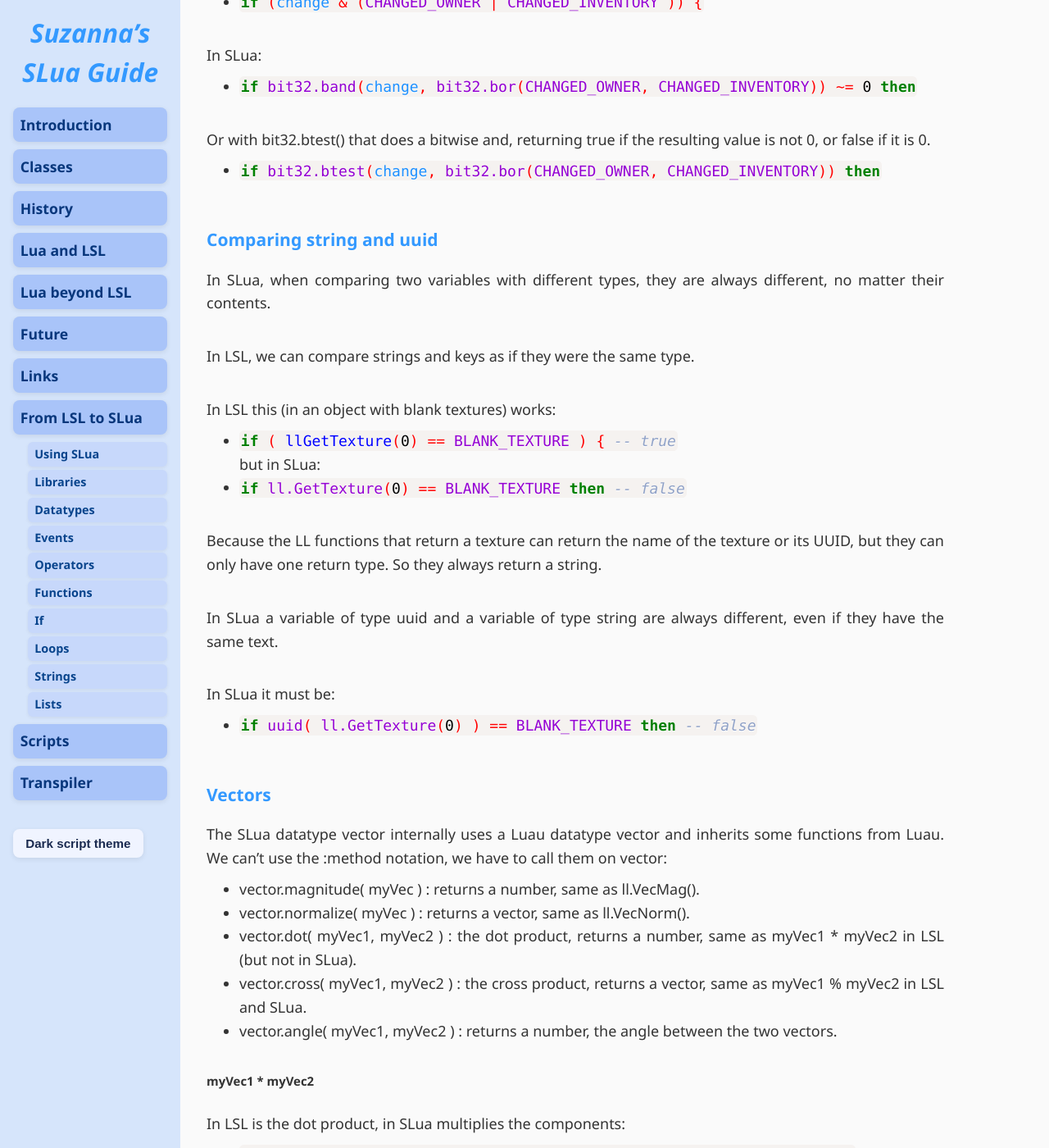
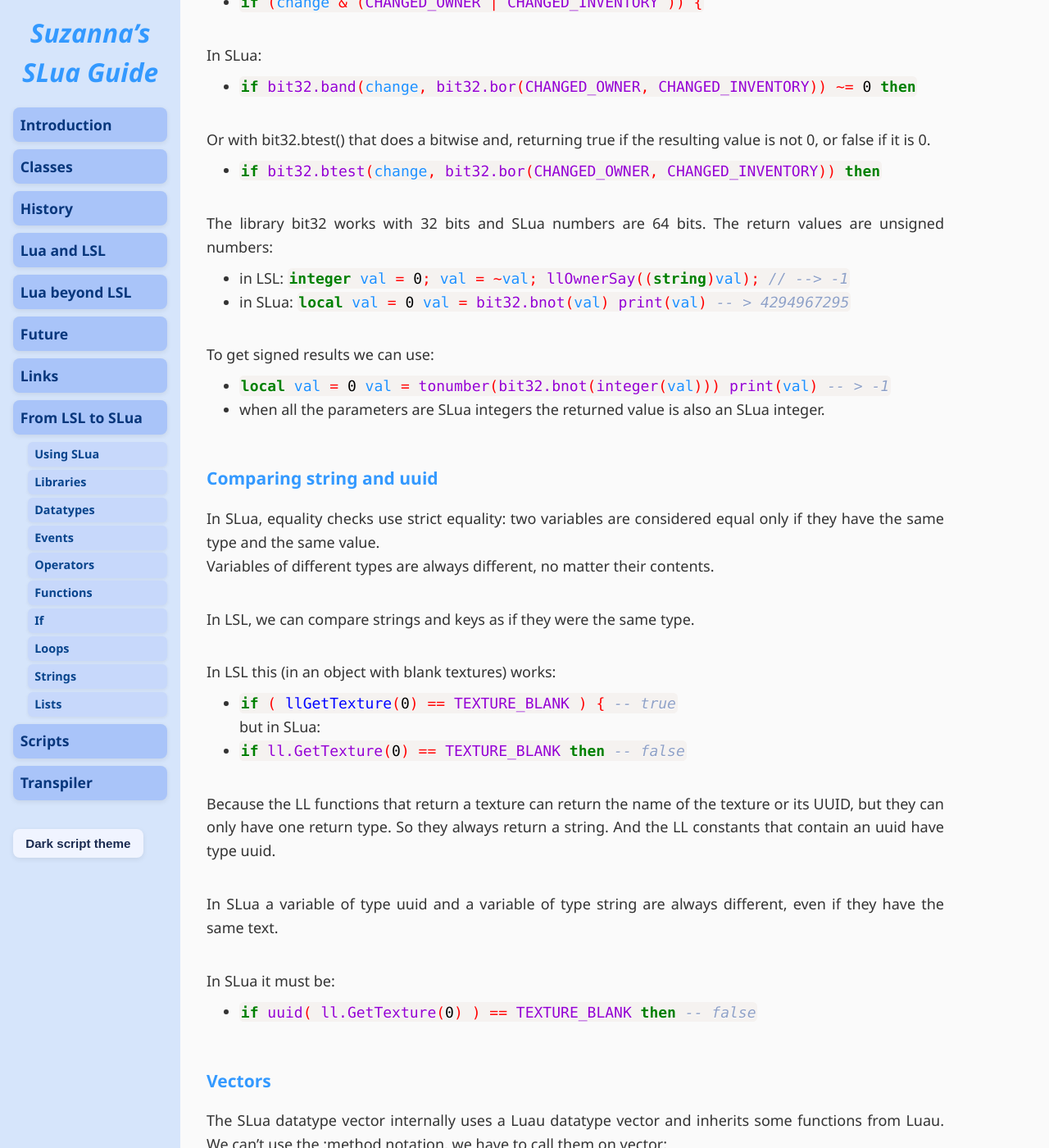
Before and after one commit to Suzanna-Linn/slua, a Jekyll site: the page built from docs/moving-operators.md, in a window 1280 px wide and 1400 px high, scrolled down 4265 px. Shown: the whole window at 82% size. Built offline with Jekyll 4.4.1, drawn with Linux system fonts in a browser that asks for light colours; nearby versions of some CDN libraries; our own code applies the rules of GitHub Pages for plain Markdown files; comment, search, counter and statistics services are not loaded.

Commit message:
Update moving-operators.md

```diff
--- a/docs/moving-operators.md
+++ b/docs/moving-operators.md
@@ -183,23 +183,34 @@ In SLua:
 Or with bit32.btest() that does a bitwise and, returning true if the resulting value is not 0, or false if it is 0.
 - <code class="language-slua">if bit32.btest(change, bit32.bor(CHANGED_OWNER, CHANGED_INVENTORY)) then</code>
 
+The library bit32 works with 32 bits and SLua numbers are 64 bits. The return values are unsigned numbers:
+- in LSL: <code class="language-lsl">integer val = 0; val = ~val; llOwnerSay((string)val);  // --> -1</code>
+- in SLua: <code class="language-slua">local val = 0 val = bit32.bnot(val) print(val)  -- > 4294967295</code>
+
+To get signed results we can use:
+- <code class="language-slua">local val = 0 val = tonumber(bit32.bnot(integer(val))) print(val)  -- > -1</code>
+- when all the parameters are SLua integers the returned value is also an SLua integer.
+
+
 ### Comparing string and uuid
 
-In SLua, when comparing two variables with different types, they are always different, no matter their contents.
+In SLua, equality checks use strict equality: two variables are considered equal only if they have the same type and the same value.
+Variables of different types are always different, no matter their contents.
 
 In LSL, we can compare strings and keys as if they were the same type.
 
 In LSL this (in an object with blank textures) works:
-- <code class="language-slua">if ( llGetTexture(0) == BLANK_TEXTURE ) {  -- true</code>
+- <code class="language-slua">if ( llGetTexture(0) == TEXTURE_BLANK ) {  -- true</code>
 but in SLua:
-- <code class="language-slua">if ll.GetTexture(0) == BLANK_TEXTURE then  -- false</code>
+- <code class="language-slua">if ll.GetTexture(0) == TEXTURE_BLANK then  -- false</code>
 
 Because the LL functions that return a texture can return the name of the texture or its UUID, but they can only have one return type. So they always return a string.
+And the LL constants that contain an uuid have type uuid.
 
 In SLua a variable of type uuid and a variable of type string are always different, even if they have the same text.
 
 In SLua it must be:
-- <code class="language-slua">if uuid( ll.GetTexture(0) ) == BLANK_TEXTURE then  -- false</code>
+- <code class="language-slua">if uuid( ll.GetTexture(0) ) == TEXTURE_BLANK then  -- false</code>
 
 ### Vectors
 
```
